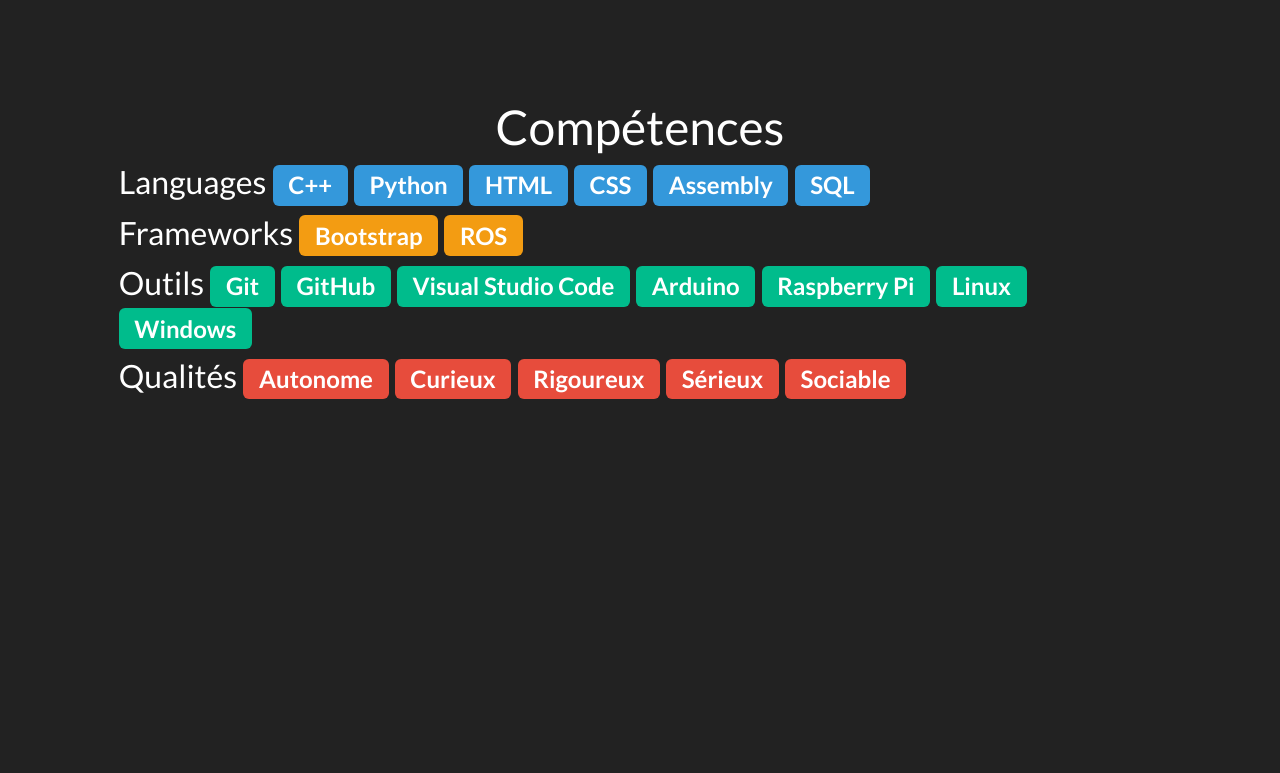
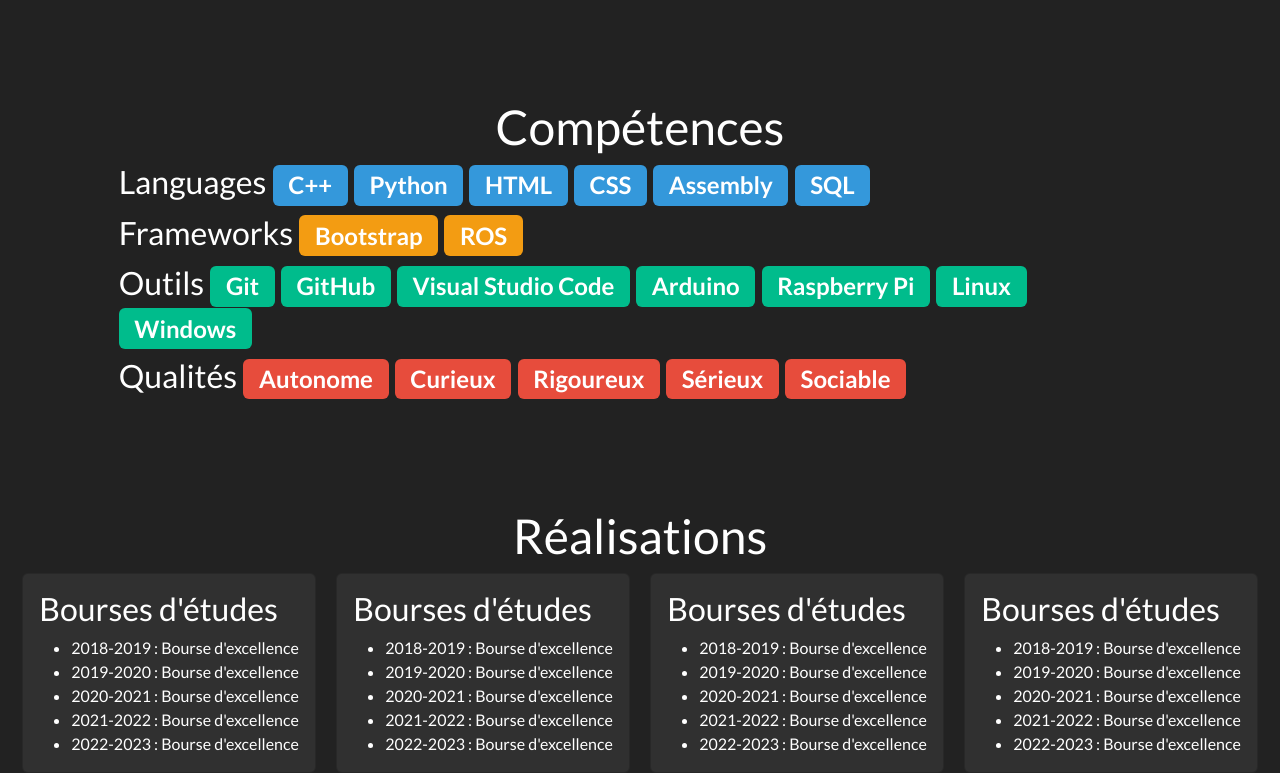
Before and after one commit to Akj125/Akj125.github.io, a plain HTML site: page index.html in a window 1280 px wide. Shown: the part 1337-2110 px from the top of the page. Before the commit the page ends 1744 px from the top, so only its background shows below. Drawn offline with nearby package versions, Linux system fonts and the light colour scheme.

Commit message:
ajouter la section de base realisations

```diff
--- a/index.html
+++ b/index.html
@@ -116,12 +116,79 @@
                         <span class="badge bg-danger">Rigoureux</span>
                         <span class="badge bg-danger">Sérieux</span>
                         <span class="badge bg-danger">Sociable</span>
+                    </h3>
                 </div>
             </div>
         </div>
 
         <!-- Réalisations -->
-        <!-- TODO -->
+        <div class="container-fluid" id="realisations" style="margin-top: 100px;">
+            <h1 class="text-center">Réalisations</h1>
+            <div class="row g-0">
+
+                <div class="col-lg-3 col-md-6 col-12 d-flex align-items-stretch">
+                    <div class="card mx-auto" style="margin: 0; padding: 0;">
+                      <div class="card-body">
+                        <h3 class="card-title">Bourses d'études</h3>
+                        <ul class="card-text">
+                            <li>2018-2019 : Bourse d'excellence</li>
+                            <li>2019-2020 : Bourse d'excellence</li>
+                            <li>2020-2021 : Bourse d'excellence</li>
+                            <li>2021-2022 : Bourse d'excellence</li>
+                            <li>2022-2023 : Bourse d'excellence</li>
+                        </ul>
+                      </div>
+                    </div>
+                  </div>
+
+                  <div class="col-lg-3 col-md-6 col-12 d-flex align-items-stretch">
+                    <div class="card mx-auto" style="margin: 0; padding: 0;" >
+                      <div class="card-body">
+                        <h3 class="card-title">Bourses d'études</h3>
+                        <ul class="card-text">
+                            <li>2018-2019 : Bourse d'excellence</li>
+                            <li>2019-2020 : Bourse d'excellence</li>
+                            <li>2020-2021 : Bourse d'excellence</li>
+                            <li>2021-2022 : Bourse d'excellence</li>
+                            <li>2022-2023 : Bourse d'excellence</li>
+                        </ul>
+                      </div>
+                    </div>
+                  </div>
+
+                  <div class="col-lg-3 col-md-6 col-12 d-flex align-items-stretch">
+                      <div class="card mx-auto" style="margin: 0; padding: 0;">
+                          <div class="card-body">
+                              <h3 class="card-title">Bourses d'études</h3>
+                              <ul class="card-text">
+                                  <li>2018-2019 : Bourse d'excellence</li>
+                                  <li>2019-2020 : Bourse d'excellence</li>
+                                  <li>2020-2021 : Bourse d'excellence</li>
+                                  <li>2021-2022 : Bourse d'excellence</li>
+                                  <li>2022-2023 : Bourse d'excellence</li>
+                                </ul>
+                            </div>
+                        </div>
+                    </div>
+
+                    <div class="col-lg-3 col-md-6 col-12 d-flex align-items-stretch">
+                        <div class="card mx-auto" style="margin: 0; padding: 0;">
+                            <div class="card-body">
+                                <h3 class="card-title">Bourses d'études</h3>
+                                <ul class="card-text">
+                                    <li>2018-2019 : Bourse d'excellence</li>
+                                    <li>2019-2020 : Bourse d'excellence</li>
+                                    <li>2020-2021 : Bourse d'excellence</li>
+                                    <li>2021-2022 : Bourse d'excellence</li>
+                                    <li>2022-2023 : Bourse d'excellence</li>
+                                </ul>
+                            </div>
+                        </div>
+                    </div>
+            </div>
+        </div>
+
+
     </main>
     <script src="https://cdn.jsdelivr.net/npm/bootstrap@5.3.2/dist/js/bootstrap.bundle.min.js" integrity="sha384-C6RzsynM9kWDrMNeT87bh95OGNyZPhcTNXj1NW7RuBCsyN/o0jlpcV8Qyq46cDfL" crossorigin="anonymous"></script>
 </body>
```
